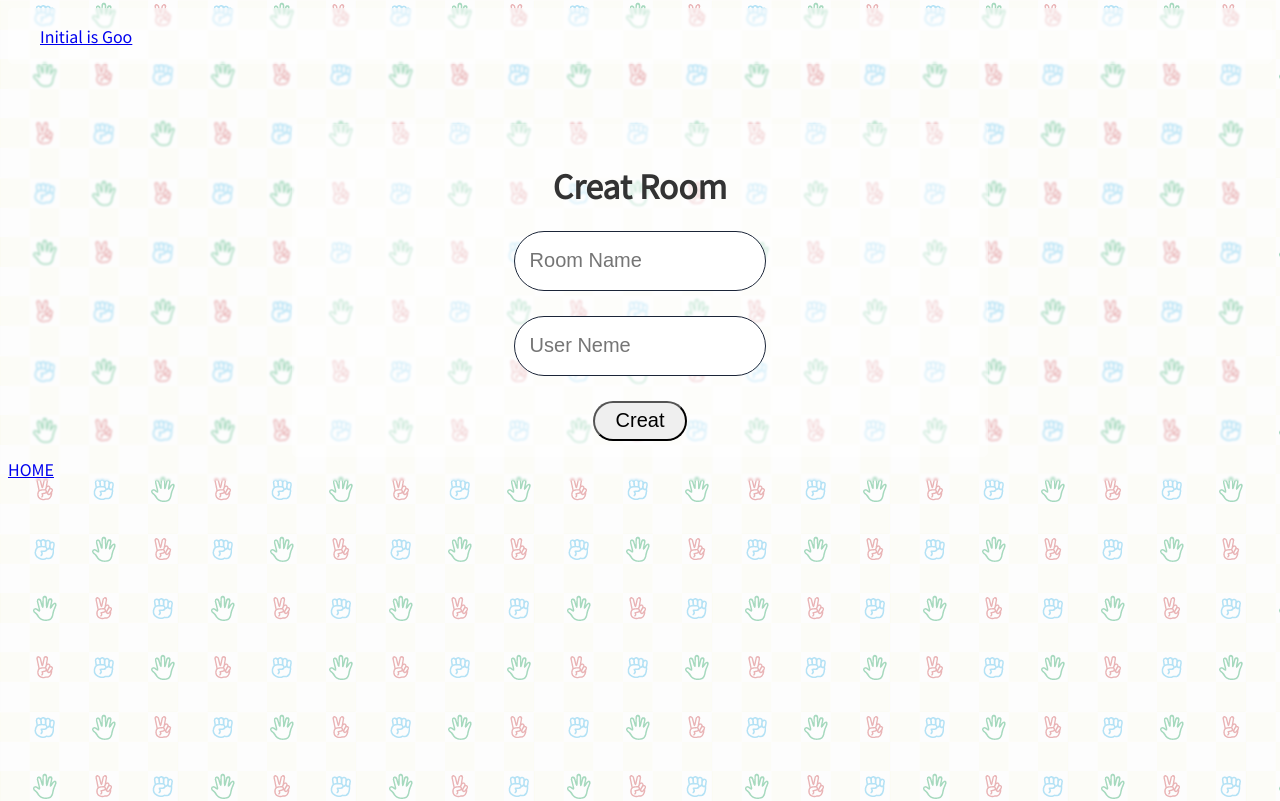
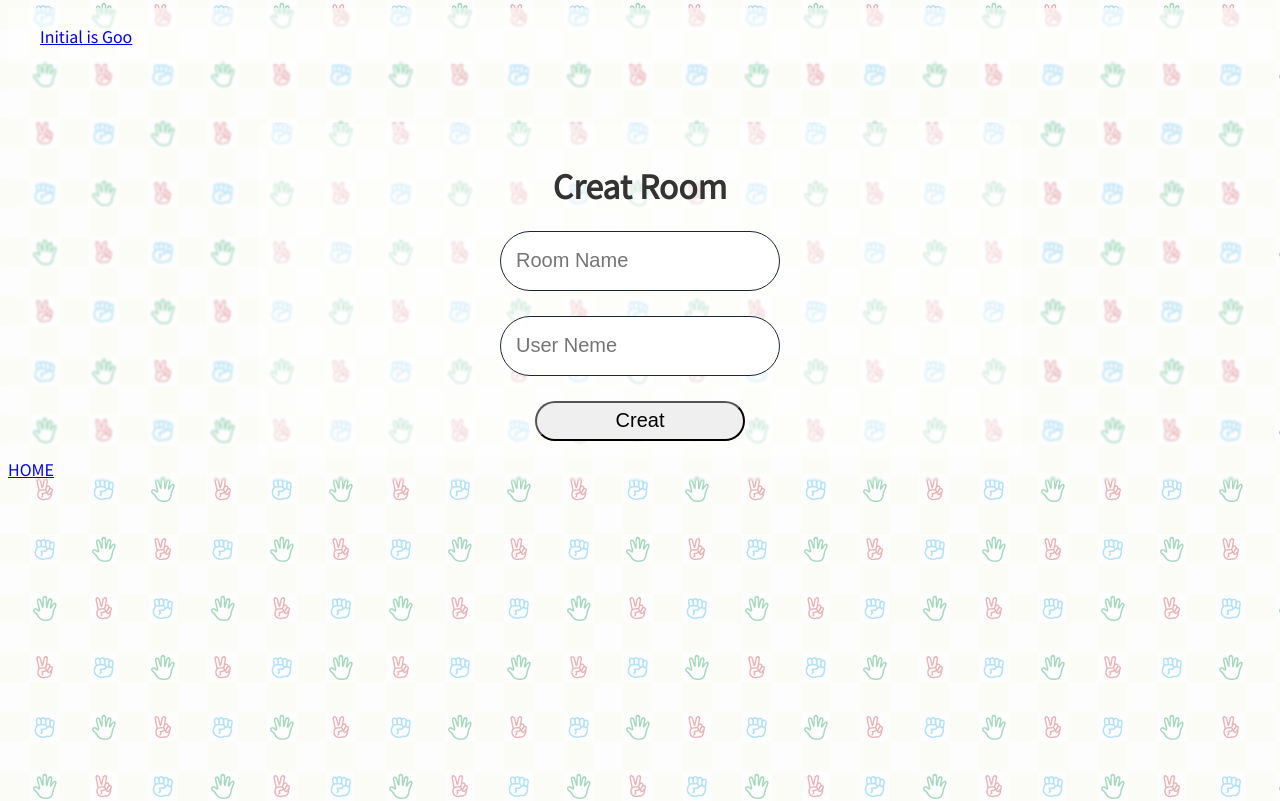
Before and after one commit to rkun123/Initial_is_Goo, a Vue app in the folder frontend/: page /room/creat in a window 1280 px wide. Shown: the top 801 px of the page. Built offline with nearby package versions, Linux system fonts and the light colour scheme.

Commit message:
[update] cssを整えた

```diff
--- a/frontend/src/views/Home.vue
+++ b/frontend/src/views/Home.vue
@@ -38,6 +38,7 @@ export default {
   width: 40%;
   height: 60px;
   max-width: 400px;
+  min-width: 200px;
 }
 .design{
   backdrop-filter: blur(3px);
@@ -46,6 +47,7 @@ export default {
   color: #333;
   line-height: 1.5;
   max-width: 50%;
+  min-width: 400px;
   padding: 1rem 2rem;
   margin: auto;
 }
--- a/frontend/src/views/Host.vue
+++ b/frontend/src/views/Host.vue
@@ -47,9 +47,10 @@ export default {
   border-top-right-radius: 50px;
   border-bottom-right-radius: 50px;
   border-bottom-left-radius: 50px;
-  width: 15%;
+  width: 30%;
   height: 40px;
-  max-width: 200px;
+  max-width: 300px;
+  min-width: 100px;
 }
 .design{
   backdrop-filter: blur(3px);
@@ -57,9 +58,12 @@ export default {
   border-radius: 5px;
   color: #333;
   line-height: 1.5;
-  max-width: 50%;
+
   padding: 1rem 2rem;
   margin: auto;
+  width:100%;
+  max-width: 700px;
+  min-width: 300px;
 }
 .container {
   align-items: center;
@@ -67,5 +71,4 @@ export default {
   height: 100%;
   width: 100%;
 }
-
 </style>
--- a/frontend/src/views/User.vue
+++ b/frontend/src/views/User.vue
@@ -51,9 +51,10 @@ export default {
   border-top-right-radius: 50px;
   border-bottom-right-radius: 50px;
   border-bottom-left-radius: 50px;
-  width: 15%;
+  width: 30%;
   height: 40px;
-  max-width: 200px;
+  max-width: 300px;
+  min-width: 100px;
 }
 .design{
   backdrop-filter: blur(3px);
@@ -61,9 +62,12 @@ export default {
   border-radius: 5px;
   color: #333;
   line-height: 1.5;
-  max-width: 50%;
+
   padding: 1rem 2rem;
   margin: auto;
+  width:100%;
+  max-width: 700px;
+  min-width: 300px;
 }
 .container {
   align-items: center;
```
